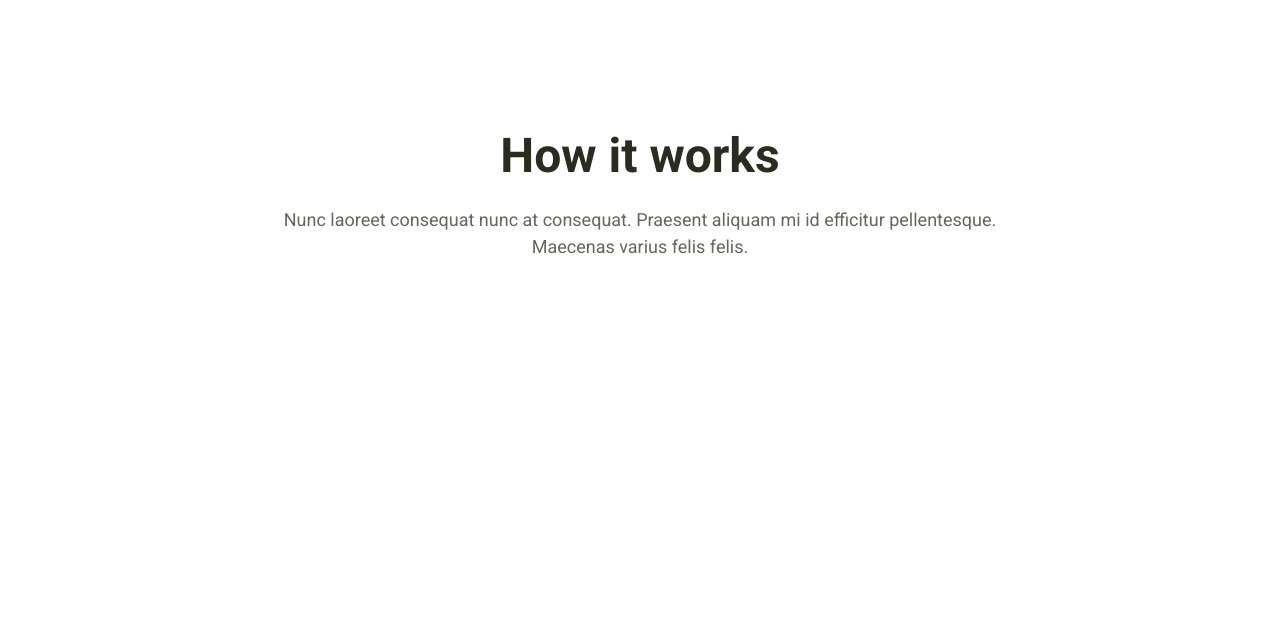
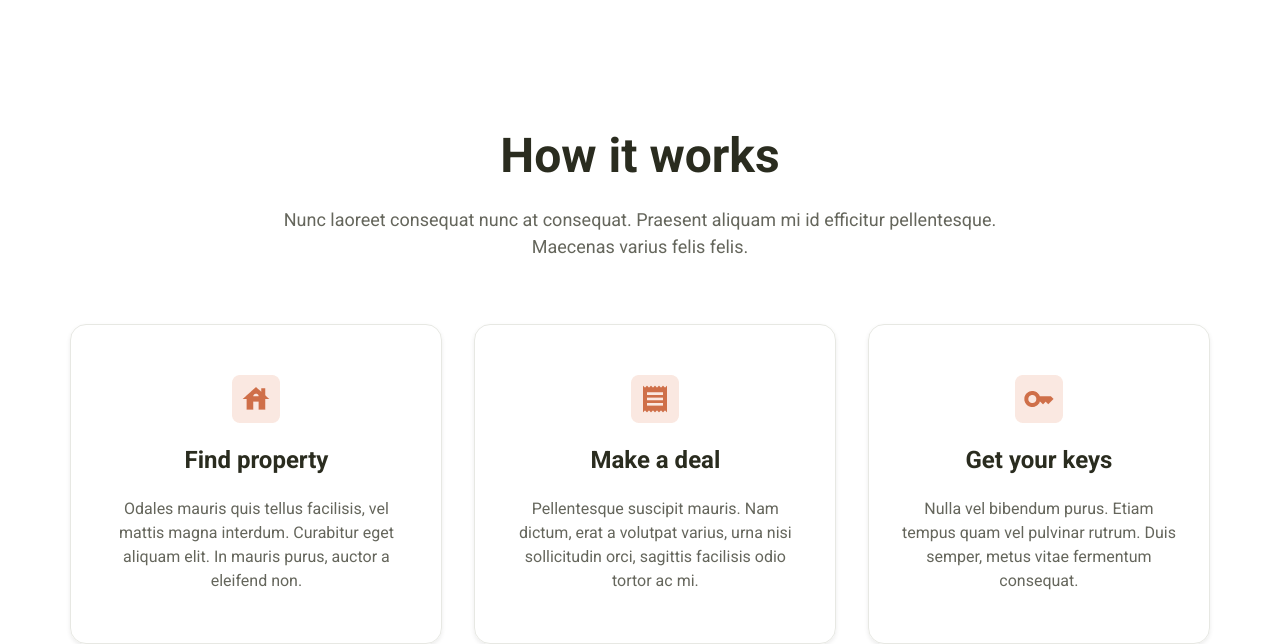
Before and after one commit to azizaalijonova/Realco, a plain HTML site: page index.html in a window 1280 px wide. Shown: the part 856-1500 px from the top of the page. Before the commit the page ends 1116 px from the top, so only its background shows below. Drawn offline with Linux system fonts and the light colour scheme.

Commit message:
next changes

```diff
--- a/index.html
+++ b/index.html
@@ -122,6 +122,35 @@
           Maecenas varius felis felis.
         </p>
       </div>
+
+      <div class="how-items">
+        <div class="how-item">
+          <img src="./images/how/house.png" alt="" />
+          <h3>Find property</h3>
+          <p>
+            Odales mauris quis tellus facilisis, vel mattis magna interdum.
+            Curabitur eget aliquam elit. In mauris purus, auctor a eleifend non.
+          </p>
+        </div>
+
+        <div class="how-item">
+          <img src="./images/how/deal.png" alt="" />
+          <h3>Make a deal</h3>
+          <p>
+            Pellentesque suscipit mauris. Nam dictum, erat a volutpat varius,
+            urna nisi sollicitudin orci, sagittis facilisis odio tortor ac mi.
+          </p>
+        </div>
+
+        <div class="how-item">
+          <img src="./images/how/key.png" alt="" />
+          <h3>Get your keys</h3>
+          <p>
+            Nulla vel bibendum purus. Etiam tempus quam vel pulvinar rutrum.
+            Duis semper, metus vitae fermentum consequat.
+          </p>
+        </div>
+      </div>
     </section>
   </body>
 </html>
--- a/styles/basic.css
+++ b/styles/basic.css
@@ -52,6 +52,13 @@ h2 {
   line-height: 5.8rem;
   color: var(--main-color);
 }
+
+h3 {
+  font-weight: 700;
+  font-size: 2.4rem;
+  line-height: 3.4rem;
+  color: var(--main-color);
+}
 p {
   color: var(--text-color);
   font-weight: 400;
--- a/styles/how.css
+++ b/styles/how.css
@@ -1,8 +1,5 @@
 .how {
   margin-top: 13rem;
-}
-
-.how .container {
   display: flex;
   gap: 6.4rem;
   flex-direction: column;
@@ -22,3 +19,31 @@
     text-align: center;
   }
 }
+
+.how-items {
+  display: flex;
+  gap: 3.2rem;
+}
+
+.how-item {
+  display: flex;
+  flex-direction: column;
+  gap: 2rem;
+  justify-content: center;
+  align-items: center;
+  padding: 5rem 3rem;
+  border: 1px solid var(--grey);
+  border-radius: 1.6rem;
+  box-shadow: 0 2px 4px #00000014;
+
+  img {
+    width: 4.8rem;
+    height: 4.8rem;
+  }
+
+  p {
+    font-size: 1.6rem;
+    line-height: 2.4rem;
+    text-align: center;
+  }
+}
```
Also changed, not shown: images/how/deal.png (added), images/how/house.png (added), images/how/key.png (added).
